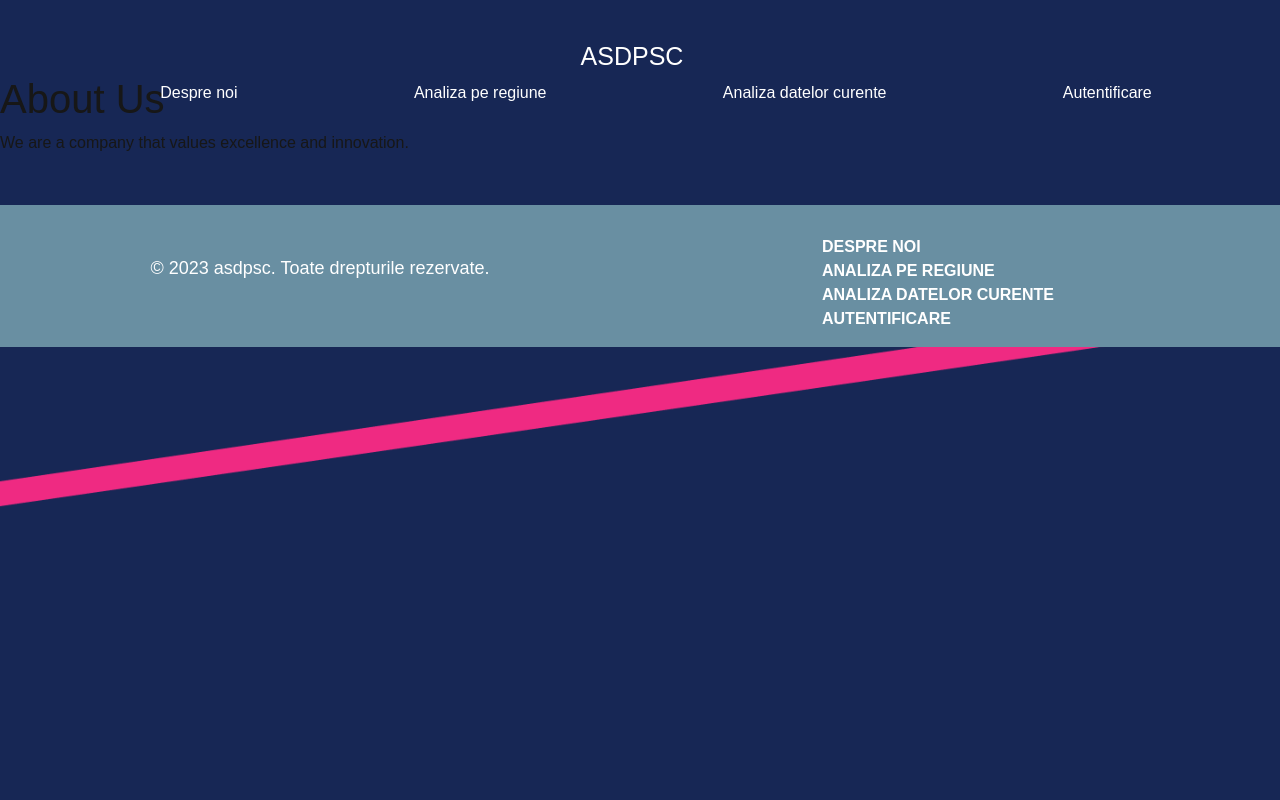
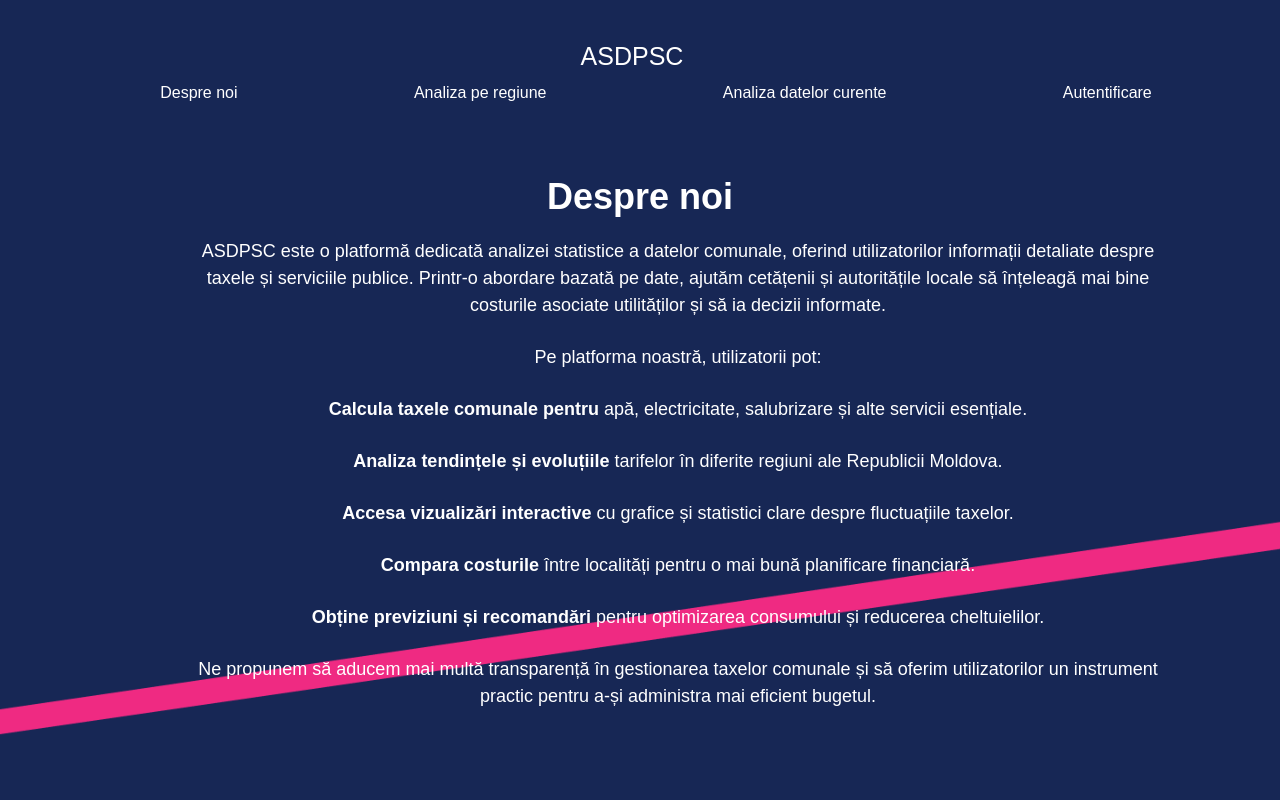
Before and after one commit to Klasterov/project1, a Next.js app in the folder my-app/: page /About in a window 1280 px wide. Shown: the top 800 px of the page. Built offline with nearby package versions, Linux system fonts and the light colour scheme.

Commit message:
add about

```diff
--- a/my-app/src/app/About/page.jsx
+++ b/my-app/src/app/About/page.jsx
@@ -1,10 +1,8 @@
 import React from "react";
+import AboutContent from "@/components/about";
 
 export default function About() {
     return (
-        <div>
-            <h1>About Us</h1>
-            <p>We are a company that values excellence and innovation.</p>
-        </div>
+            <AboutContent />
     );
 }
--- /dev/null
+++ b/my-app/src/components/about.css
@@ -0,0 +1,32 @@
+.about-container {
+  padding: 20px;
+  text-align: center;
+}
+
+.about-container h1 {
+  font-size: 36px;
+  font-weight: bold;
+  margin-bottom: 20px;
+  color: white;
+  margin-top: 80px;
+}
+
+.text-content{
+    margin-left: 8%;
+    color: white;
+}
+
+.text-content p{
+    font-size: 18px;
+    font-weight: 100;
+    width: 1000px;
+    margin-bottom: 25px;
+}
+.text-content:last-child{
+    margin-bottom: 100px;
+}
+
+.text-content p span{
+    font-weight: bold;
+    color: white;
+}
--- /dev/null
+++ b/my-app/src/components/about.jsx
@@ -0,0 +1,24 @@
+import React from "react";
+import "./about.css";
+import Link from "next/link";
+import { Container } from "react-bootstrap";
+
+export default function AboutContent() {
+    return (
+        <Container maxwidth="sm" className="about-container">
+        <div>
+            <h1>Despre noi</h1>
+            <div className="text-content">
+                <p>ASDPSC este o platformă dedicată analizei statistice a datelor comunale, oferind utilizatorilor informații detaliate despre taxele și serviciile publice. Printr-o abordare bazată pe date, ajutăm cetățenii și autoritățile locale să înțeleagă mai bine costurile asociate utilităților și să ia decizii informate.</p>
+                <p>Pe platforma noastră, utilizatorii pot:</p>
+                <p><span>Calcula taxele comunale pentru</span> apă, electricitate, salubrizare și alte servicii esențiale.</p>
+                <p><span>Analiza tendințele și evoluțiile</span> tarifelor în diferite regiuni ale Republicii Moldova.</p>
+                <p><span>Accesa vizualizări interactive</span> cu grafice și statistici clare despre fluctuațiile taxelor.</p>
+                <p><span>Compara costurile</span> între localități pentru o mai bună planificare financiară.</p>
+                <p><span>Obține previziuni și recomandări</span> pentru optimizarea consumului și reducerea cheltuielilor.</p>
+                <p>Ne propunem să aducem mai multă transparență în gestionarea taxelor comunale și să oferim utilizatorilor un instrument practic pentru a-și administra mai eficient bugetul.</p>
+            </div>
+        </div>
+        </Container>
+    );
+}
```
